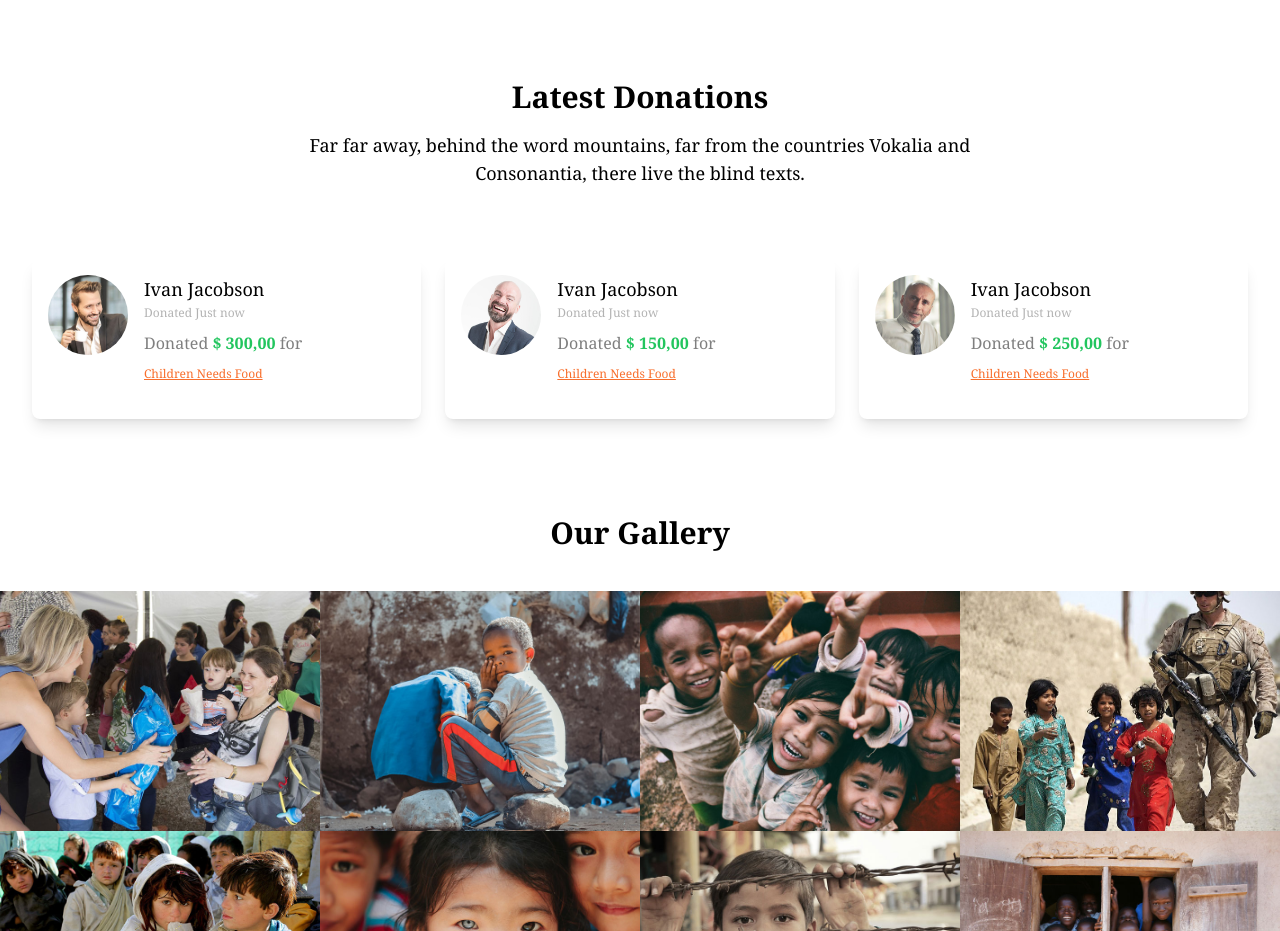
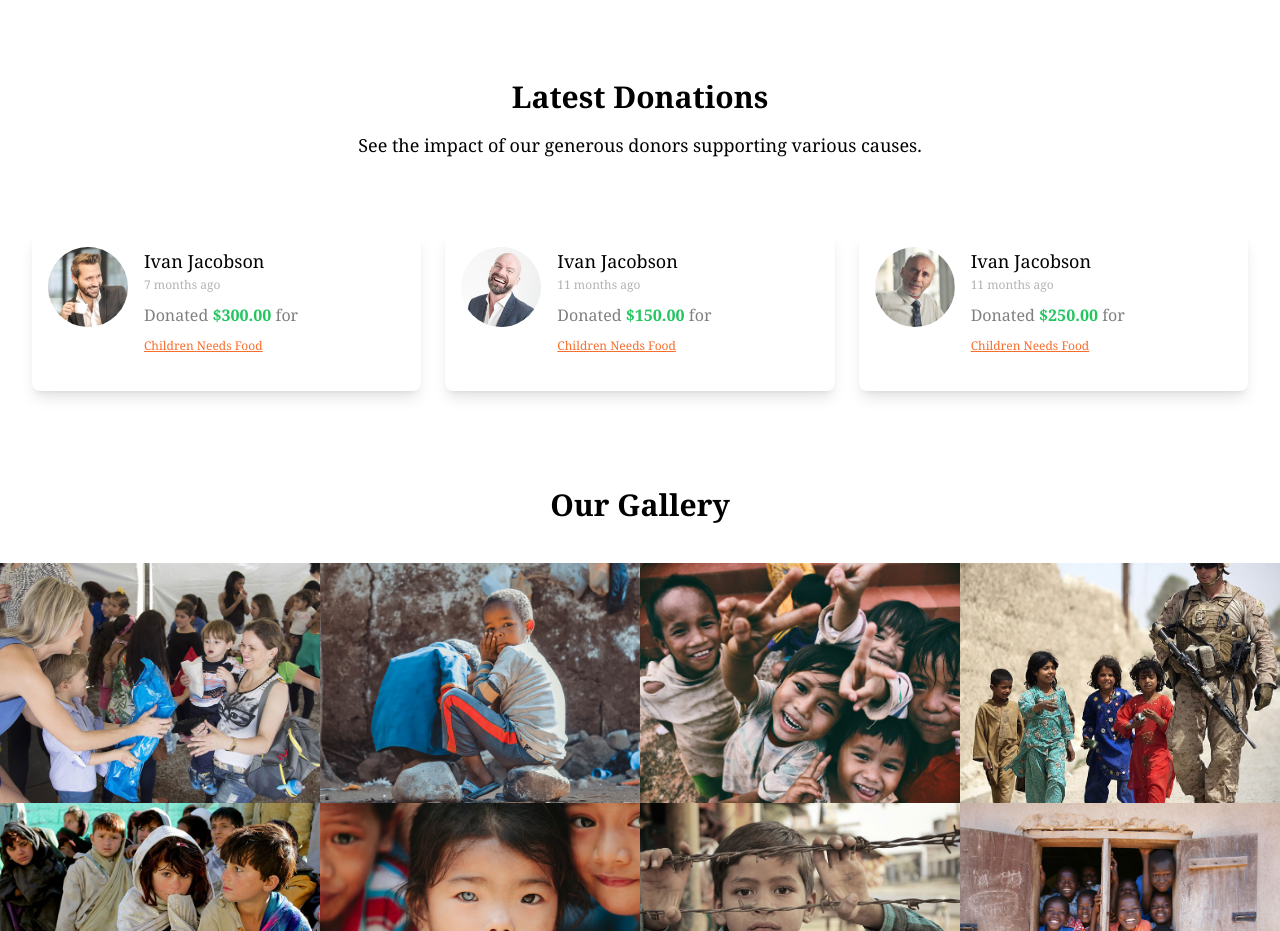
Before and after one commit to mawadSur/soup-web, a Next.js app: page / in a window 1280 px wide. Shown: the part 1960-2891 px from the top of the page. Built offline with nearby package versions, Linux system fonts and the light colour scheme.

Commit message:
chore: optimize code

```diff
--- a/package.json
+++ b/package.json
@@ -11,6 +11,7 @@
   },
   "dependencies": {
     "clsx": "^2.1.1",
+    "date-fns": "^4.1.0",
     "eslint-config-prettier": "^9.1.0",
     "framer-motion": "^11.13.5",
     "next": "15.0.4",
--- a/src/components/gallery.tsx
+++ b/src/components/gallery.tsx
@@ -11,9 +11,9 @@ export default function Gallery() {
         </div>
       </div>
       <div className="grid grid-cols-1 sm:grid-cols-2 md:grid-cols-3 lg:grid-cols-4">
-        {GALLERIES.map((item, index) => (
+        {GALLERIES.map((item) => (
           <Image
-            key={index}
+            key={item}
             src={item}
             alt="Gallery"
             width={200}
--- a/src/components/latest-donations.tsx
+++ b/src/components/latest-donations.tsx
@@ -1,5 +1,7 @@
-import { LATEST_DONATIONS } from '@/constant'
-import { formatNumber } from '@/lib/utils'
+import { DONATION_URL, LATEST_DONATIONS } from '@/constant'
+import { formatNumber, formatRelativeTime } from '@/lib/utils'
+import Image from 'next/image'
+import Link from 'next/link'
 
 export default function LatestDonations() {
   return (
@@ -8,7 +10,7 @@ export default function LatestDonations() {
         <div className="flex justify-center mb-12 pb-6">
           <div className="text-center md:w-7/12">
             <h2 className="mb-4 font-bold text-black text-xl sm:text-2xl md:text-3xl">Latest Donations</h2>
-            <p className="text-black text-lg font-normal">Far far away, behind the word mountains, far from the countries Vokalia and Consonantia, there live the blind texts.</p>
+            <p className="text-black text-lg font-normal">See the impact of our generous donors supporting various causes.</p>
           </div>
         </div>
         <div className="grid grid-cols-1 md:grid-cols-3 gap-6">
@@ -16,13 +18,26 @@ export default function LatestDonations() {
             <div key={donation.id} className="mb-6 md:mb-0">
               <div className="bg-white rounded-lg shadow-lg p-4">
                 <div className="flex mb-4">
-                  <div className="w-20 h-20 rounded-full bg-cover bg-center" style={{ backgroundImage: `url(${donation.img})` }}></div>
+                  <div className="w-20 h-20 rounded-full overflow-hidden">
+                    <Image
+                      src={donation.img}
+                      alt="Donation image"
+                      width={80}
+                      height={80}
+                      className="object-cover"
+                    />
+                  </div>
                   <div className="ml-4">
-                    <h3 className="text-lg text-black font-normal"><a href="teacher-single.html">{donation.name}</a></h3>
-                    <span className="block text-xs text-black/30 mb-2 mt-0.5">Donated Just now</span>
+                    <h3 className="text-lg text-black font-normal"><Link target='_blank' href={DONATION_URL}>{donation.name}</Link></h3>
+                    <time
+                      dateTime={donation.timestamp}
+                      className="block text-xs text-black/30 mb-2 mt-0.5"
+                    >
+                      {formatRelativeTime(donation.timestamp)}
+                    </time>
                     <div className="text">
                       <p>Donated <span className="font-bold text-green-500">{formatNumber(donation.amount)}</span> for</p>
-                      <p><a href="#" className="inline-block text-color1 text-xs mt-1 underline">{donation.cause}</a></p>
+                      <p><Link target='_blank' href={DONATION_URL} className="inline-block text-color1 text-xs mt-1 underline">{donation.cause}</Link></p>
                     </div>
                   </div>
                 </div>
--- a/src/constant/index.ts
+++ b/src/constant/index.ts
@@ -59,9 +59,9 @@ export const INVOLVED_ITEMS = [
 ];
 
 export const LATEST_DONATIONS = [
-  { id: 1, name: 'Ivan Jacobson', amount: 300, cause: 'Children Needs Food', img: "/person_1.jpg" },
-  { id: 2, name: 'Ivan Jacobson', amount: 150, cause: 'Children Needs Food', img: "/person_2.jpg" },
-  { id: 3, name: 'Ivan Jacobson', amount: 250, cause: 'Children Needs Food', img: "/person_3.jpg" },
+  { id: 1, name: 'Ivan Jacobson', amount: 300, cause: 'Children Needs Food', img: "/person_1.jpg", timestamp: '2024-05-01T12:00:00Z' },
+  { id: 2, name: 'Ivan Jacobson', amount: 150, cause: 'Children Needs Food', img: "/person_2.jpg", timestamp: '2024-01-02T12:00:00Z' },
+  { id: 3, name: 'Ivan Jacobson', amount: 250, cause: 'Children Needs Food', img: "/person_3.jpg", timestamp: '2024-01-03T12:00:00Z' },
 ];
 
 export const GALLERIES = [
--- a/src/lib/utils.ts
+++ b/src/lib/utils.ts
@@ -1,15 +1,25 @@
 import { type ClassValue, clsx } from 'clsx';
 import { twMerge } from 'tailwind-merge';
+import { formatDistanceToNow } from 'date-fns';
 
 export function cn(...inputs: ClassValue[]) {
   return twMerge(clsx(inputs));
 }
 
-export const formatNumber = (num: number) => {
-  let numStr = num.toFixed(2);
-  let parts = numStr.split('.');
+export const formatNumber = (num: number, currency = '$', locale = 'en-US') => {
+  if (!Number.isFinite(num)) {
+    throw new Error('Invalid number input');
+  }
 
-  parts[0] = parts[0].replace(/\B(?=(\d{3})+(?!\d))/g, '.');
+  return new Intl.NumberFormat(locale, {
+    style: 'currency',
+    currency: currency.replace('$', 'USD'),
+    minimumFractionDigits: 2,
+    maximumFractionDigits: 2
+  }).format(num);
+};
 
-  return `$ ${parts.join(',')}`;
-};
+export function formatRelativeTime(timestamp: string) {
+  if (!timestamp) return 'Unknown time';
+  return formatDistanceToNow(new Date(timestamp), { addSuffix: true });
+}
```
Also changed, not shown: 1 other file (tests, documents, lock files or other folders).
